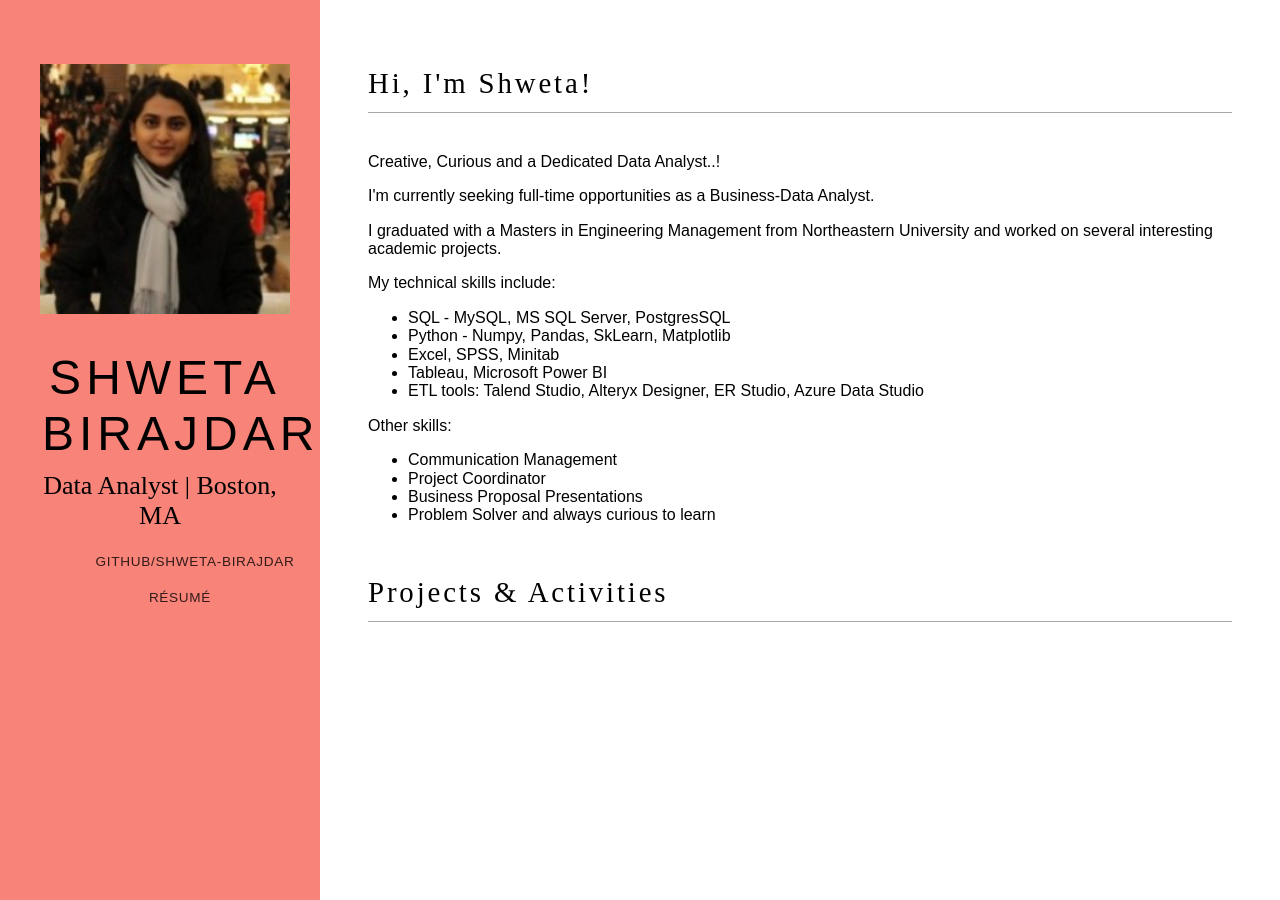
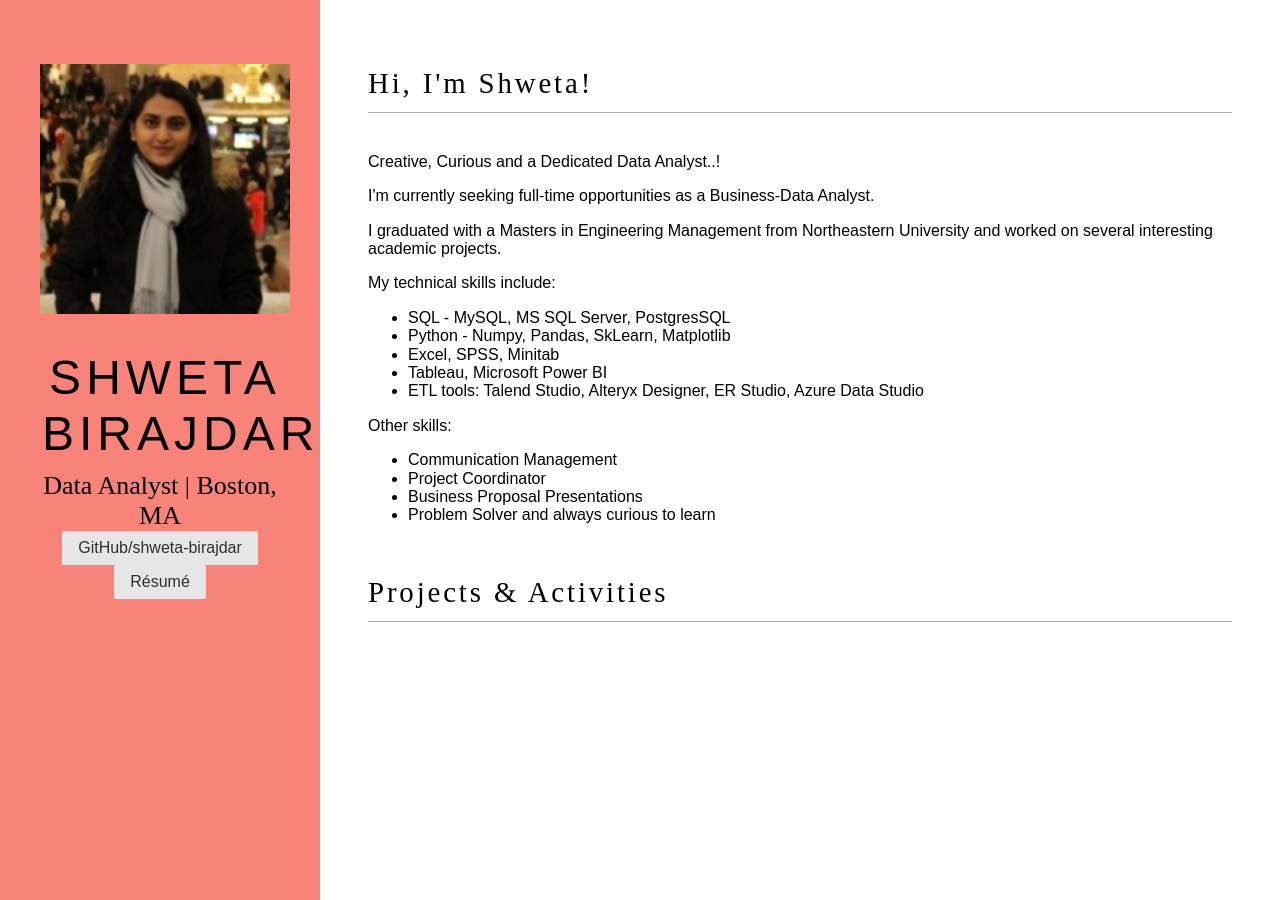
Before and after one commit to shweta-birajdar/shweta-birajdar.github.io, a Jekyll site: the page built from index.html, in a window 1280 px wide. Built offline with Jekyll 4.4.1, drawn with Linux system fonts in a browser that asks for light colours; nearby versions of some CDN libraries.

Commit message:
Update default.html

```diff
--- a/_layouts/default.html
+++ b/_layouts/default.html
@@ -36,19 +36,10 @@
             </a>
         </h1>
         <h2 class="blog-tagline">Data Analyst | Boston, MA</h2>
-      </hgroup>
-
-      <nav class="nav">
-        <ul class="nav-list">
-          <li class="nav-item">
             <a class="pure-button" href="https://github.com/shweta-birajdar">GitHub/shweta-birajdar</a>
-          </li>
-          <li class="nav-item">
             <a class="pure-button" href="/files/Shweta_Birajdar_Resume_06_02_MA.pdf" title="Résumé">Résumé</a>
-          </li>
-        </ul>
-      </nav>
-    </div>
+         </hgroup>
+      </div>
   </div>
 
   <div class="content pure-u-1 pure-u-md-3-4">
```
